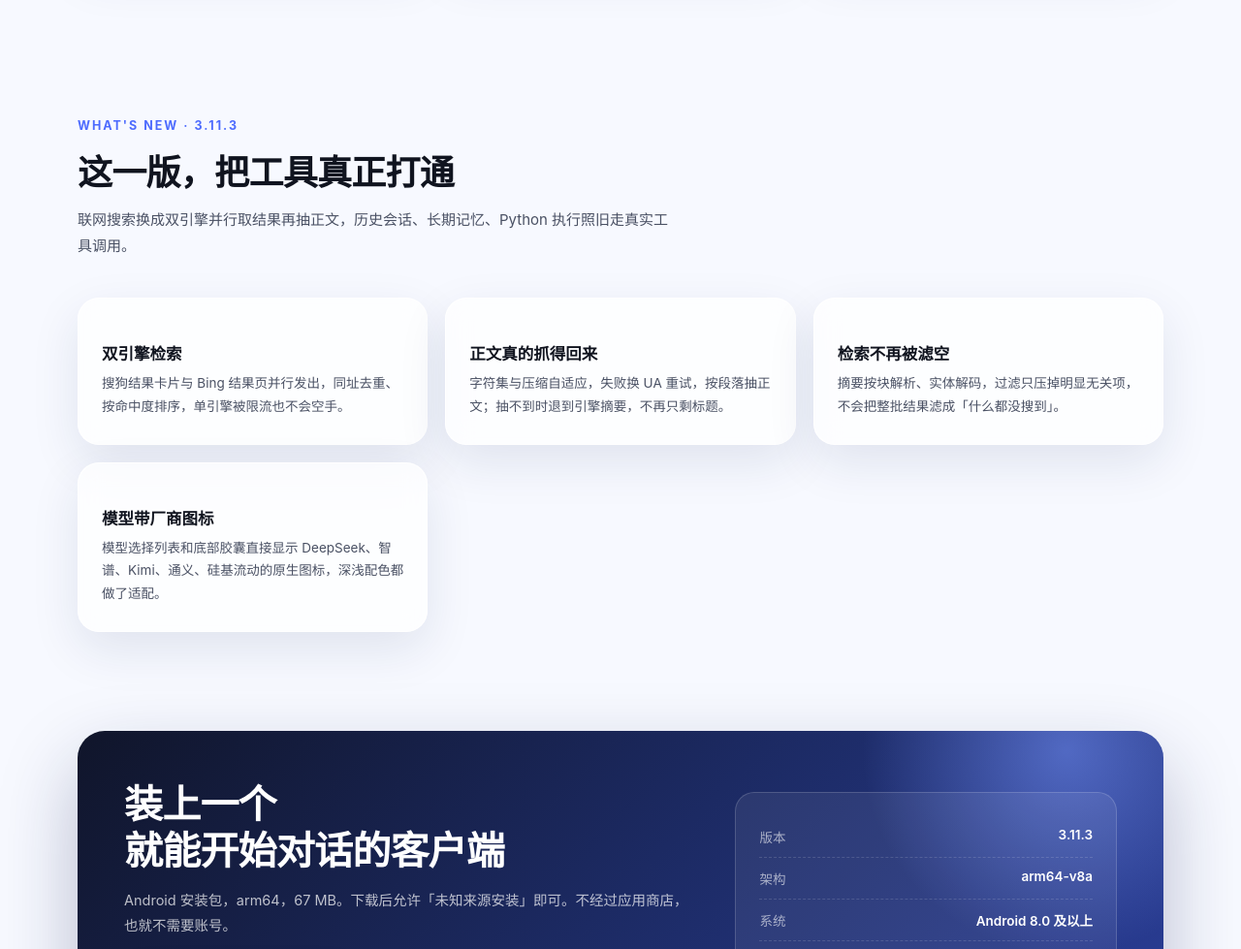
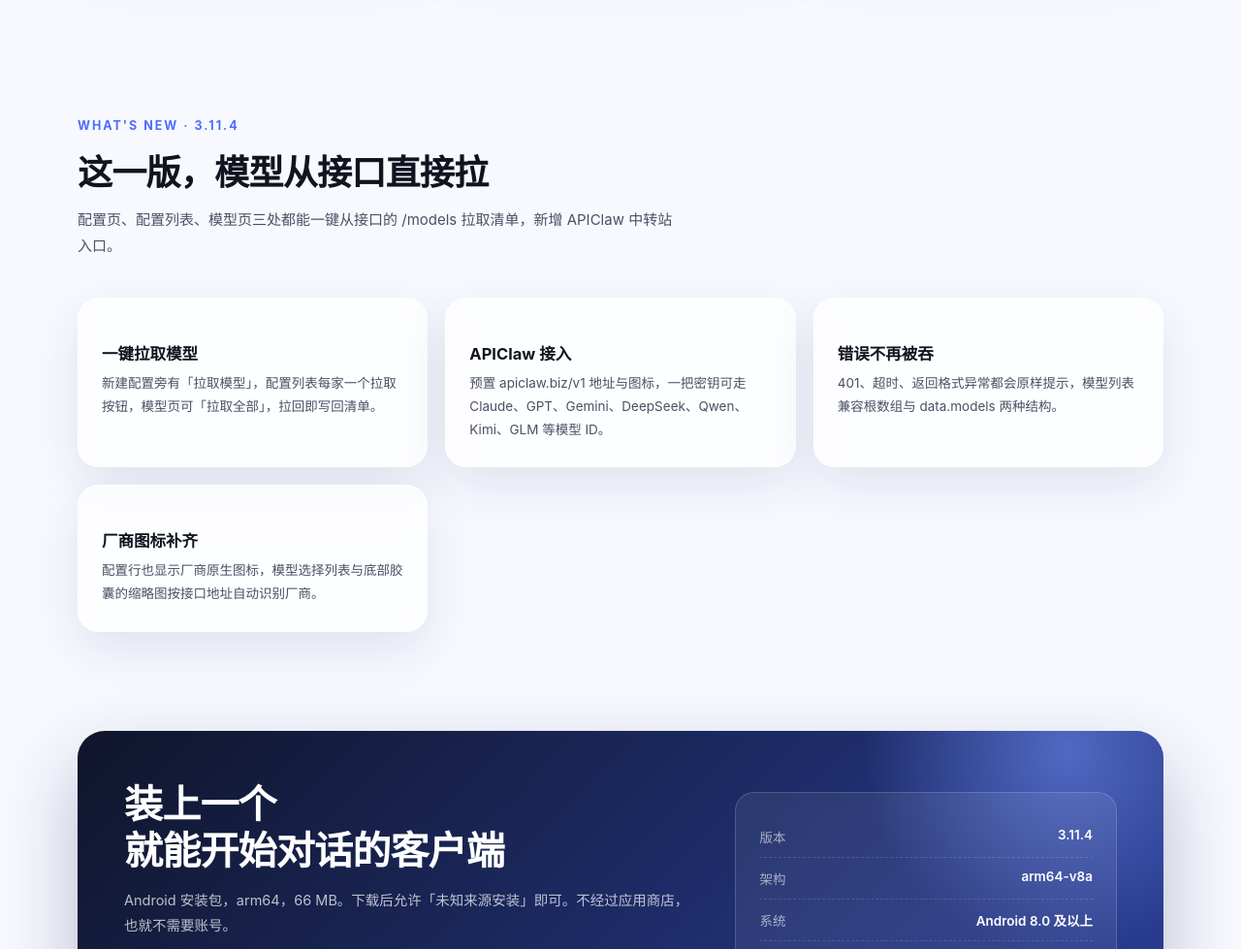
Before and after one commit to Alice-P197/meowchat, a plain HTML site: page index.html in a window 1280 px wide. Shown: the part 1710-2689 px from the top of the page at 97% size. Drawn offline with Linux system fonts and the light colour scheme; a web font is replaced by a local one.

Commit message:
Update site to 3.11.4

```diff
--- a/index.html
+++ b/index.html
@@ -244,7 +244,7 @@
       <a href="#about">关于</a>
     </nav>
     <div class="spacer"></div>
-    <a class="btn btn-primary" href="https://github.com/Alice-P197/meowchat/releases/download/v3.11.3/MeowChat.apk">下载 Android 版</a>
+    <a class="btn btn-primary" href="https://github.com/Alice-P197/meowchat/releases/download/v3.11.4/MeowChat.apk">下载 Android 版</a>
   </div>
 </header>
 
@@ -253,20 +253,20 @@
   <section class="hero">
     <div class="wrap hero-grid">
       <div>
-        <span class="eyebrow"><i></i>安卓客户端 · DeepSeek 官方接入 · v3.11.3</span>
+        <span class="eyebrow"><i></i>安卓客户端 · DeepSeek 官方接入 · v3.11.4</span>
         <h1>接官方、导旧账、<br /><span class="grad">按月回看</span>。</h1>
         <p class="lede">
           填上 DeepSeek 官方接口就能开聊，官方网页版导出的对话整包导进来，
           哪一天聊过什么，翻日历就知道。
         </p>
         <div class="cta">
-          <a class="btn btn-primary" href="https://github.com/Alice-P197/meowchat/releases/download/v3.11.3/MeowChat.apk">下载 APK</a>
+          <a class="btn btn-primary" href="https://github.com/Alice-P197/meowchat/releases/download/v3.11.4/MeowChat.apk">下载 APK</a>
           <a class="btn btn-ghost" href="#features">看功能</a>
         </div>
         <div class="meta-row">
           <div><b>官方</b><span>DeepSeek 接口接入</span></div>
           <div><b>本地</b><span>会话不出手机</span></div>
-          <div><b>67 MB</b><span>安装包体积</span></div>
+          <div><b>66 MB</b><span>安装包体积</span></div>
         </div>
       </div>
 
@@ -339,19 +339,19 @@
     </div>
   </section>
 
-  <!-- ===== 3.11.3 更新 ===== -->
+  <!-- ===== 3.11.4 更新 ===== -->
   <section id="release">
     <div class="wrap">
       <div class="sec-head">
-        <div class="kicker">What's new · 3.11.3</div>
-        <h2>这一版，把工具真正打通</h2>
-        <p>联网搜索换成双引擎并行取结果再抽正文，历史会话、长期记忆、Python 执行照旧走真实工具调用。</p>
+        <div class="kicker">What's new · 3.11.4</div>
+        <h2>这一版，模型从接口直接拉</h2>
+        <p>配置页、配置列表、模型页三处都能一键从接口的 /models 拉取清单，新增 APIClaw 中转站入口。</p>
       </div>
       <div class="grid3">
-        <div class="card"><h3>双引擎检索</h3><p>搜狗结果卡片与 Bing 结果页并行发出，同址去重、按命中度排序，单引擎被限流也不会空手。</p></div>
-        <div class="card"><h3>正文真的抓得回来</h3><p>字符集与压缩自适应，失败换 UA 重试，按段落抽正文；抽不到时退到引擎摘要，不再只剩标题。</p></div>
-        <div class="card"><h3>检索不再被滤空</h3><p>摘要按块解析、实体解码，过滤只压掉明显无关项，不会把整批结果滤成「什么都没搜到」。</p></div>
-        <div class="card"><h3>模型带厂商图标</h3><p>模型选择列表和底部胶囊直接显示 DeepSeek、智谱、Kimi、通义、硅基流动的原生图标，深浅配色都做了适配。</p></div>
+        <div class="card"><h3>一键拉取模型</h3><p>新建配置旁有「拉取模型」，配置列表每家一个拉取按钮，模型页可「拉取全部」，拉回即写回清单。</p></div>
+        <div class="card"><h3>APIClaw 接入</h3><p>预置 apiclaw.biz/v1 地址与图标，一把密钥可走 Claude、GPT、Gemini、DeepSeek、Qwen、Kimi、GLM 等模型 ID。</p></div>
+        <div class="card"><h3>错误不再被吞</h3><p>401、超时、返回格式异常都会原样提示，模型列表兼容根数组与 data.models 两种结构。</p></div>
+        <div class="card"><h3>厂商图标补齐</h3><p>配置行也显示厂商原生图标，模型选择列表与底部胶囊的缩略图按接口地址自动识别厂商。</p></div>
       </div>
     </div>
   </section>
@@ -363,18 +363,18 @@
         <div class="dl-grid">
           <div>
             <h2>装上一个<br />就能开始对话的客户端</h2>
-            <p>Android 安装包，arm64，67 MB。下载后允许「未知来源安装」即可。不经过应用商店，也就不需要账号。</p>
-            <a class="dl-btn" href="https://github.com/Alice-P197/meowchat/releases/download/v3.11.3/MeowChat.apk">
+            <p>Android 安装包，arm64，66 MB。下载后允许「未知来源安装」即可。不经过应用商店，也就不需要账号。</p>
+            <a class="dl-btn" href="https://github.com/Alice-P197/meowchat/releases/download/v3.11.4/MeowChat.apk">
               <svg viewBox="0 0 24 24"><path d="M12 4v11"/><path d="M7.5 11l4.5 4.5L16.5 11"/><path d="M5 19.5h14"/></svg>
               下载 MeowChat APK
             </a>
             <div class="tips">安装包为签名版本，覆盖安装不会清空已有会话。</div>
           </div>
           <div class="requirement">
-            <div class="row"><span class="k">版本</span><span class="v">3.11.3</span></div>
+            <div class="row"><span class="k">版本</span><span class="v">3.11.4</span></div>
             <div class="row"><span class="k">架构</span><span class="v">arm64-v8a</span></div>
             <div class="row"><span class="k">系统</span><span class="v">Android 8.0 及以上</span></div>
-            <div class="row"><span class="k">体积</span><span class="v">67 MB</span></div>
+            <div class="row"><span class="k">体积</span><span class="v">66 MB</span></div>
             <div class="row"><span class="k">网络</span><span class="v">需要</span></div>
           </div>
         </div>
```
